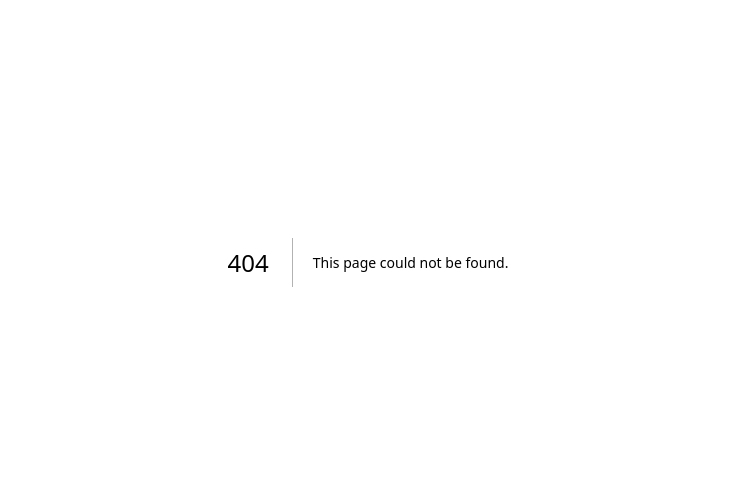
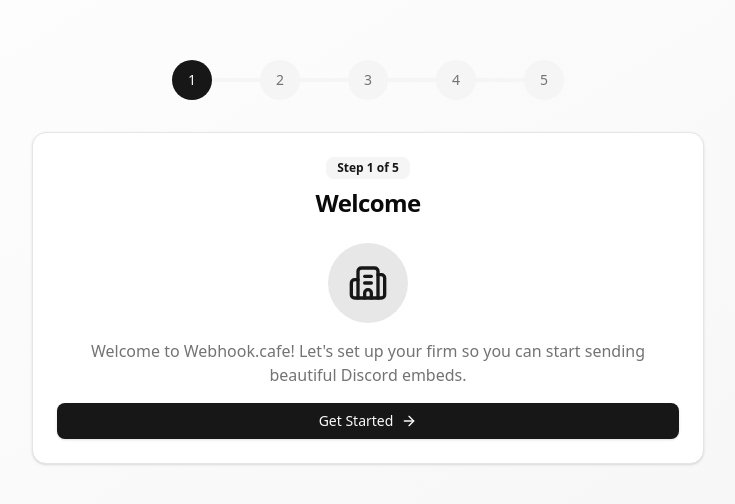
Before and after one commit to larrydevv/webhook-cafe, a Next.js app: page /onboarding in a window 1280 px wide. Before the commit this address had no page. Shown: the part 138-642 px from the top of the page, without its empty margins (272-1007 px from the left). Built offline with nearby package versions, Linux system fonts and the light colour scheme; no server answers.

Commit message:
feat: Phase 16 - Onboarding Flow
- Multi-step onboarding wizard
- Welcome step
- Create firm step with slug generation
- Add webhook step
- Invite team step
- Completion celebration

Pages:
- /onboarding

```diff
--- /dev/null
+++ b/src/app/onboarding/page.tsx
@@ -0,0 +1,215 @@
+'use client'
+
+import { useState } from 'react'
+import { useRouter } from 'next/navigation'
+import { createClient } from '@/lib/supabase/client'
+import { Button } from '@/components/ui/button'
+import { Input } from '@/components/ui/input'
+import { Label } from '@/components/ui/label'
+import { Card, CardContent, CardDescription, CardHeader, CardTitle } from '@/components/ui/card'
+import { Badge } from '@/components/ui/badge'
+import { Building2, Users, Check, ArrowRight, ArrowLeft } from 'lucide-react'
+
+const steps = [
+  { id: 'welcome', title: 'Welcome' },
+  { id: 'create-firm', title: 'Create Your Firm' },
+  { id: 'add-webhook', title: 'Add Webhook' },
+  { id: 'invite-team', title: 'Invite Team' },
+  { id: 'complete', title: 'Complete' },
+]
+
+export default function OnboardingPage() {
+  const router = useRouter()
+  const supabase = createClient()
+  const [currentStep, setCurrentStep] = useState(0)
+  const [loading, setLoading] = useState(false)
+  const [firmData, setFirmData] = useState({ name: '', slug: '' })
+  const [webhookUrl, setWebhookUrl] = useState('')
+
+  const handleNext = async () => {
+    if (currentStep < steps.length - 1) {
+      setCurrentStep(currentStep + 1)
+    } else {
+      router.push('/dashboard')
+    }
+  }
+
+  const handleBack = () => {
+    if (currentStep > 0) {
+      setCurrentStep(currentStep - 1)
+    }
+  }
+
+  const createFirm = async () => {
+    if (!firmData.name.trim()) return
+
+    setLoading(true)
+    const { data: { user } } = await supabase.auth.getUser()
+    if (!user) return
+
+    const slug = firmData.name.toLowerCase().replace(/\s+/g, '-').replace(/[^a-z0-9-]/g, '')
+
+    const { data: firm, error } = await supabase
+      .from('firms')
+      .insert({
+        name: firmData.name,
+        slug,
+        owner_id: user.id
+      })
+      .select()
+      .single()
+
+    if (!error && firm) {
+      await supabase.from('user_firms').insert({
+        user_id: user.id,
+        firm_id: firm.id,
+        role: 'owner'
+      })
+      handleNext()
+    }
+    setLoading(false)
+  }
+
+  return (
+    <div className="min-h-screen bg-gradient-to-br from-background to-muted flex items-center justify-center p-4">
+      <div className="w-full max-w-2xl">
+        {/* Progress Steps */}
+        <div className="flex items-center justify-center mb-8">
+          {steps.map((step, i) => (
+            <div key={step.id} className="flex items-center">
+              <div className={`
+                flex items-center justify-center w-10 h-10 rounded-full font-medium text-sm
+                ${i < currentStep ? 'bg-primary text-primary-foreground' :
+                  i === currentStep ? 'bg-primary text-primary-foreground' :
+                  'bg-muted text-muted-foreground'}
+              `}>
+                {i < currentStep ? <Check className="w-5 h-5" /> : i + 1}
+              </div>
+              {i < steps.length - 1 && (
+                <div className={`w-12 h-1 ${i < currentStep ? 'bg-primary' : 'bg-muted'}`} />
+              )}
+            </div>
+          ))}
+        </div>
+
+        {/* Step Content */}
+        <Card>
+          <CardHeader className="text-center">
+            <Badge variant="secondary" className="w-fit mx-auto mb-2">
+              Step {currentStep + 1} of {steps.length}
+            </Badge>
+            <CardTitle className="text-2xl">
+              {steps[currentStep].title}
+            </CardTitle>
+          </CardHeader>
+          <CardContent>
+            {/* Welcome Step */}
+            {currentStep === 0 && (
+              <div className="text-center space-y-4">
+                <div className="w-20 h-20 rounded-full bg-primary/10 mx-auto flex items-center justify-center">
+                  <Building2 className="w-10 h-10 text-primary" />
+                </div>
+                <p className="text-muted-foreground">
+                  Welcome to Webhook.cafe! Let's set up your firm so you can start sending beautiful Discord embeds.
+                </p>
+                <Button onClick={handleNext} className="w-full gap-2">
+                  Get Started <ArrowRight className="w-4 h-4" />
+                </Button>
+              </div>
+            )}
+
+            {/* Create Firm Step */}
+            {currentStep === 1 && (
+              <div className="space-y-4">
+                <div className="space-y-2">
+                  <Label htmlFor="firm-name">Firm Name</Label>
+                  <Input
+                    id="firm-name"
+                    placeholder="My PR Agency"
+                    value={firmData.name}
+                    onChange={(e) => setFirmData({
+                      ...firmData,
+                      name: e.target.value,
+                      slug: e.target.value.toLowerCase().replace(/\s+/g, '-').replace(/[^a-z0-9-]/g, '')
+                    })}
+                  />
+                  <p className="text-xs text-muted-foreground">
+                    Your public profile: webhook.cafe/p/{firmData.slug || 'your-firm'}
+                  </p>
+                </div>
+                <div className="flex gap-4">
+                  <Button variant="outline" onClick={handleBack} className="flex-1">
+                    <ArrowLeft className="w-4 h-4 mr-2" /> Back
+                  </Button>
+                  <Button onClick={createFirm} disabled={!firmData.name.trim() || loading} className="flex-1">
+                    {loading ? 'Creating...' : 'Continue'}
+                  </Button>
+                </div>
+              </div>
+            )}
+
+            {/* Add Webhook Step */}
+            {currentStep === 2 && (
+              <div className="space-y-4">
+                <div className="space-y-2">
+                  <Label htmlFor="webhook">Discord Webhook URL</Label>
+                  <Input
+                    id="webhook"
+                    placeholder="https://discord.com/api/webhooks/..."
+                    value={webhookUrl}
+                    onChange={(e) => setWebhookUrl(e.target.value)}
+                  />
+                  <p className="text-xs text-muted-foreground">
+                    Server Settings → Integrations → Webhooks
+                  </p>
+                </div>
+                <div className="flex gap-4">
+                  <Button variant="outline" onClick={handleBack} className="flex-1">
+                    <ArrowLeft className="w-4 h-4 mr-2" /> Skip
+                  </Button>
+                  <Button onClick={handleNext} className="flex-1 gap-2">
+                    Continue <ArrowRight className="w-4 h-4" />
+                  </Button>
+                </div>
+              </div>
+            )}
+
+            {/* Invite Team Step */}
+            {currentStep === 3 && (
+              <div className="space-y-4">
+                <p className="text-muted-foreground text-center">
+                  Invite your team members to collaborate on campaigns.
+                </p>
+                <Input placeholder="Enter email addresses (comma separated)" />
+                <div className="flex gap-4">
+                  <Button variant="outline" onClick={handleBack} className="flex-1">
+                    <ArrowLeft className="w-4 h-4 mr-2" /> Skip
+                  </Button>
+                  <Button onClick={handleNext} className="flex-1 gap-2">
+                    Invite & Continue <ArrowRight className="w-4 h-4" />
+                  </Button>
+                </div>
+              </div>
+            )}
+
+            {/* Complete Step */}
+            {currentStep === 4 && (
+              <div className="text-center space-y-4">
+                <div className="w-20 h-20 rounded-full bg-green-500/10 mx-auto flex items-center justify-center">
+                  <Check className="w-10 h-10 text-green-500" />
+                </div>
+                <h3 className="text-xl font-semibold">You're All Set!</h3>
+                <p className="text-muted-foreground">
+                  Your firm is ready. Start creating amazing Discord embeds!
+                </p>
+                <Button onClick={() => router.push('/dashboard')} className="w-full gap-2">
+                  Go to Dashboard <ArrowRight className="w-4 h-4" />
+                </Button>
+              </div>
+            )}
+          </CardContent>
+        </Card>
+      </div>
+    </div>
+  )
+}
```
